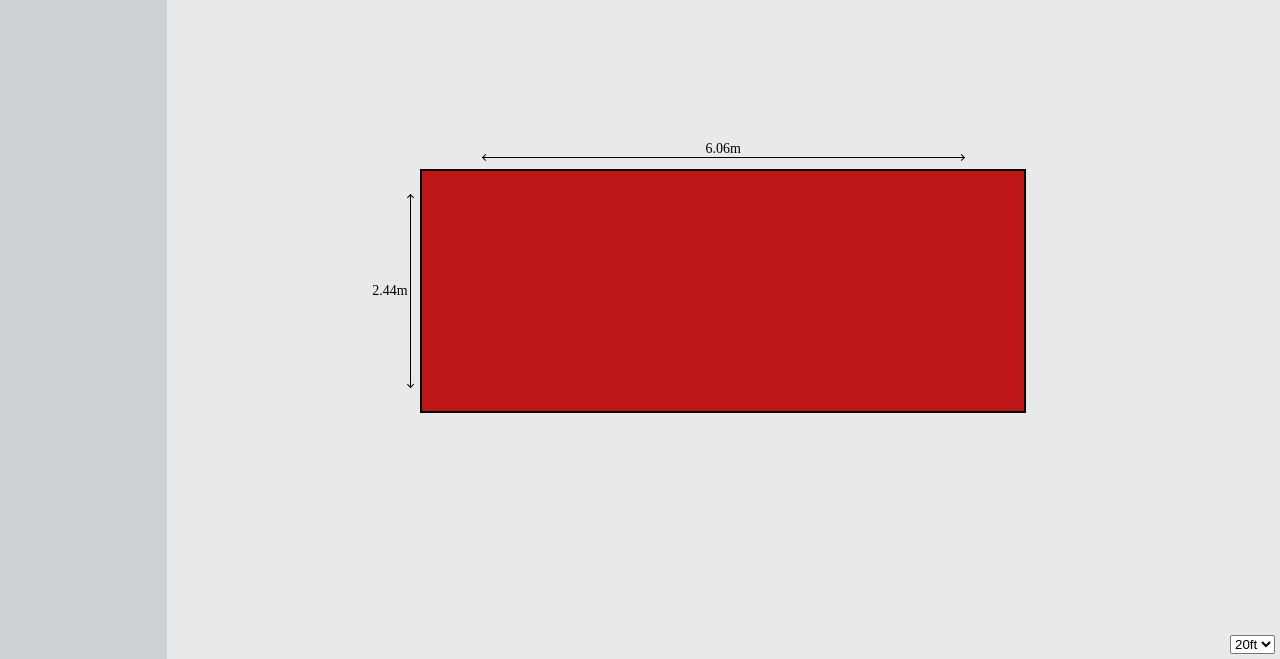
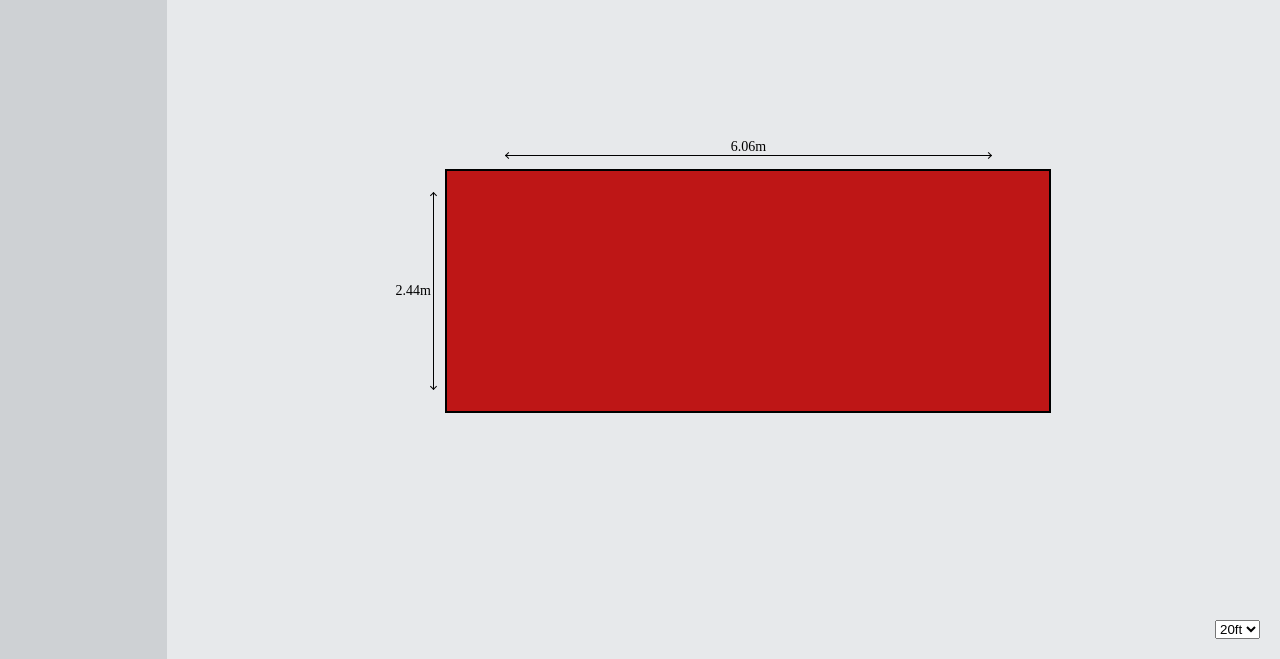
Before and after one commit to toihirhalim/Container-Manager, a plain HTML site: page index.html in a window 1280 px wide. Shown: the part 141-800 px from the top of the page. Drawn offline with Linux system fonts and the light colour scheme.

Commit message:
new aproach to change container's dimentsion

```diff
--- a/app.js
+++ b/app.js
@@ -37,12 +37,22 @@ var pallets = {}
 
 var selectedPallet = null
 const displayContainer = () => {
+    const container = document.createElement('div')
     let type = getLocalObject('container')
+
     if (!type) type = '20ft'
-    const container = generateContainer(containers[type].length, containers[type].width)
+    let ct = containers[type]
+    selectContainer.value = type
 
+    container.classList.add('container')
+
+    containerPanel.style.width = ct.length * 100 + 'px'
+    containerPanel.style.height = ct.width * 100 + 'px'
+
+    containerPanel.appendChild(generateLine(ct.width, true))
     containerPanel.appendChild(container)
-    selectContainer.value = type
+    containerPanel.appendChild(generateLine(ct.length, false))
+
 }
 
 const getPalletsAndDisplay = () => {
@@ -203,10 +213,13 @@ const updatePalletWidth = e => {
 const handleContainerChange = e => {
     let type = e.target.value
 
-    containerPanel.innerHTML = ''
-    const container = generateContainer(containers[type].length, containers[type].width)
+    let ct = containers[type]
 
-    containerPanel.appendChild(container)
+    containerPanel.style.width = ct.length * 100 + 'px'
+    containerPanel.style.height = ct.width * 100 + 'px'
+    containerPanel.firstChild.firstChild.innerText = ct.width + 'm'
+    containerPanel.lastChild.firstChild.innerText = ct.length + 'm'
+
     setLocalObject('container', type)
 }
 
--- a/index.html
+++ b/index.html
@@ -84,7 +84,7 @@
         </section>
 
         <section class="container-side">
-            <div id="containerPanel"></div>
+            <div id="containerPanel" class="container-panel"></div>
 
             <select id="selectContainer" class="select-container">
                 <option value="8ft">8ft</option>
--- a/library.js
+++ b/library.js
@@ -68,16 +68,3 @@ const generatePallet = (name, length, width) => {
 
     return newPallet
 }
-
-const generateContainer = (length, width) => {
-    const container = document.createElement('div')
-
-    container.classList.add('container')
-    container.style.width = length * 100 + 'px'
-    container.style.height = width * 100 + 'px'
-
-    container.appendChild(generateLine(width, true))
-    container.appendChild(generateLine(length, false))
-
-    return container
-}
--- a/styles.css
+++ b/styles.css
@@ -224,15 +224,20 @@ header{
     display: flex;
     justify-content: center;
     align-items: center;
-    padding: 10px;
+}
+
+.container-panel{
+    position: relative;
+
+    margin-left: 50px;
 }
 
 .select-container{
     position: absolute;
-    bottom: 5px;
-    right: 5px;
+    bottom: 20px;
+    right: 20px;
+    z-index: 1;
 }
-
 
 /*---------------
     container
@@ -241,12 +246,14 @@ header{
 .container{
     background-color: rgb(190, 22, 22);
     border: 2px solid black;
+    width: 100%;
+    height: 100%;
     position: relative;
 }
 
-.container .side-line-container{
+.container-panel .side-line-container{
     left: -50px;
 }
-.container .bottom-line-container{
+.container-panel .bottom-line-container{
     top: -30px;
 }
```
